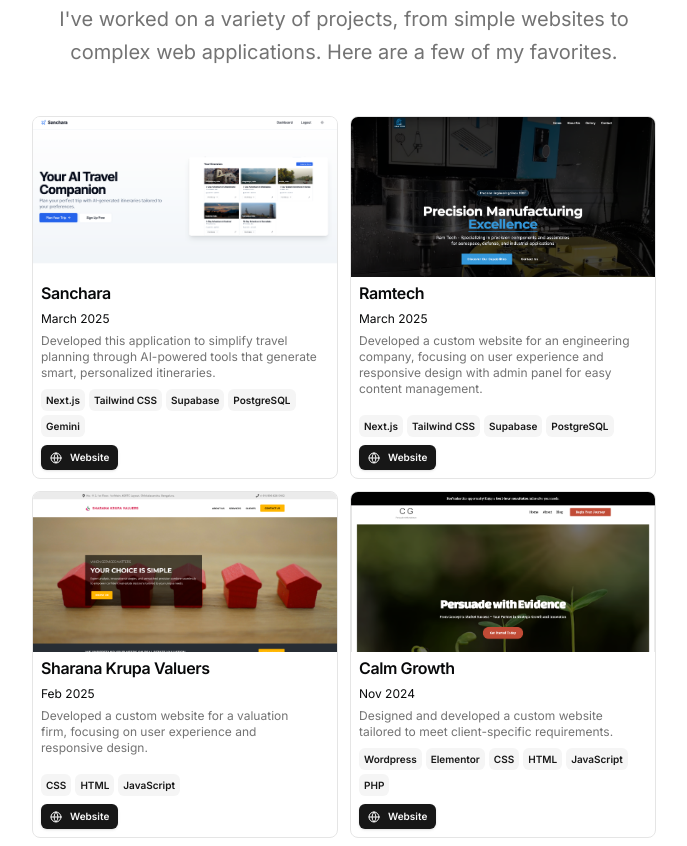
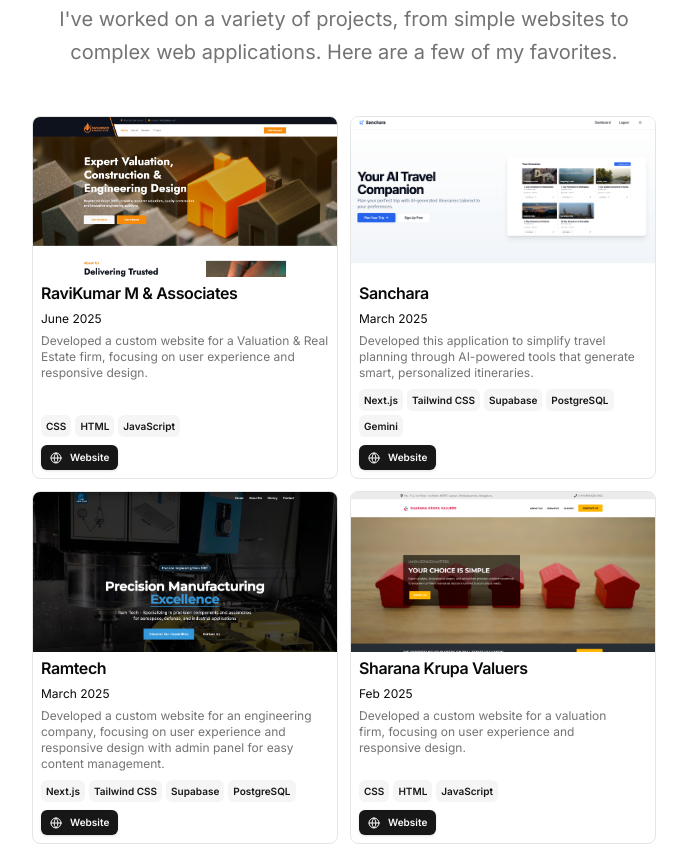
Before and after one commit to varuntv97/my-portfolio, a Next.js app: page / in a window 1280 px wide. Shown: the part 1130-1976 px from the top of the page, without its empty margins (296-983 px from the left). Built offline with nearby package versions, Linux system fonts and the light colour scheme.

Commit message:
feat: add new project for RaviKumar M & Associates with website link and image

```diff
--- a/src/data/resume.tsx
+++ b/src/data/resume.tsx
@@ -147,6 +147,29 @@
     },
   ],
   projects: [
+    {
+      title: "RaviKumar M & Associates",
+      href: "https://ravikumarmassociates.com",
+      dates: "June 2025",
+      active: true,
+      description:
+        "Developed a custom website for a Valuation & Real Estate firm, focusing on user experience and responsive design.",
+      technologies: [
+        "CSS",
+        "HTML",
+        "JavaScript",
+      ],
+      links: [
+        {
+          type: "Website",
+          href: "https://ravikumarmassociates.com",
+          icon: <Icons.globe className="size-3" />,
+        },
+      ],
+      image: "/ravikumarmassociates.png",
+      video:
+        "",
+    },
     {
       title: "Sanchara",
       href: "https://sanchara.vercel.app/",
```
Also changed, not shown: public/ravikumarmassociates.png (added).
